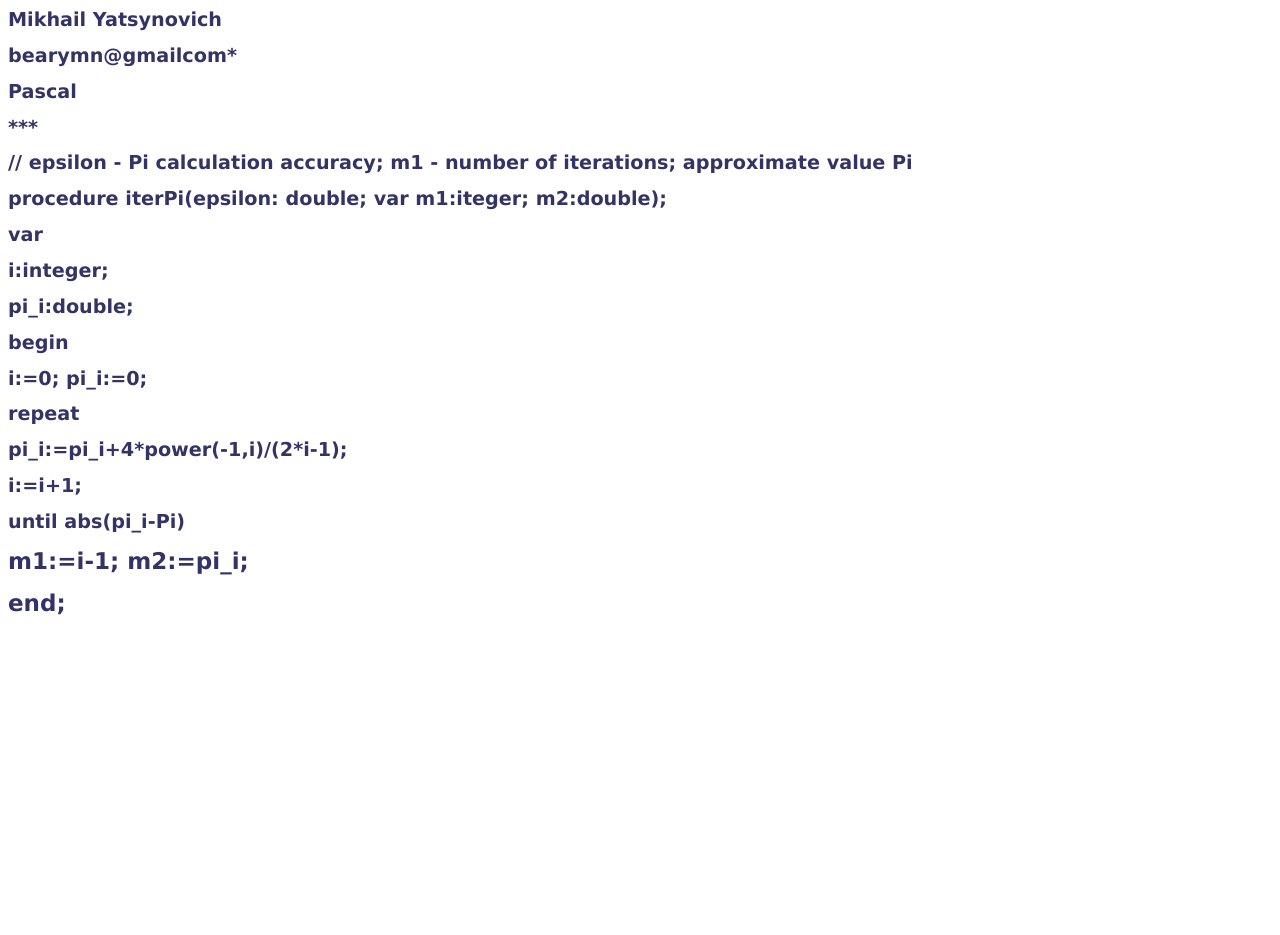
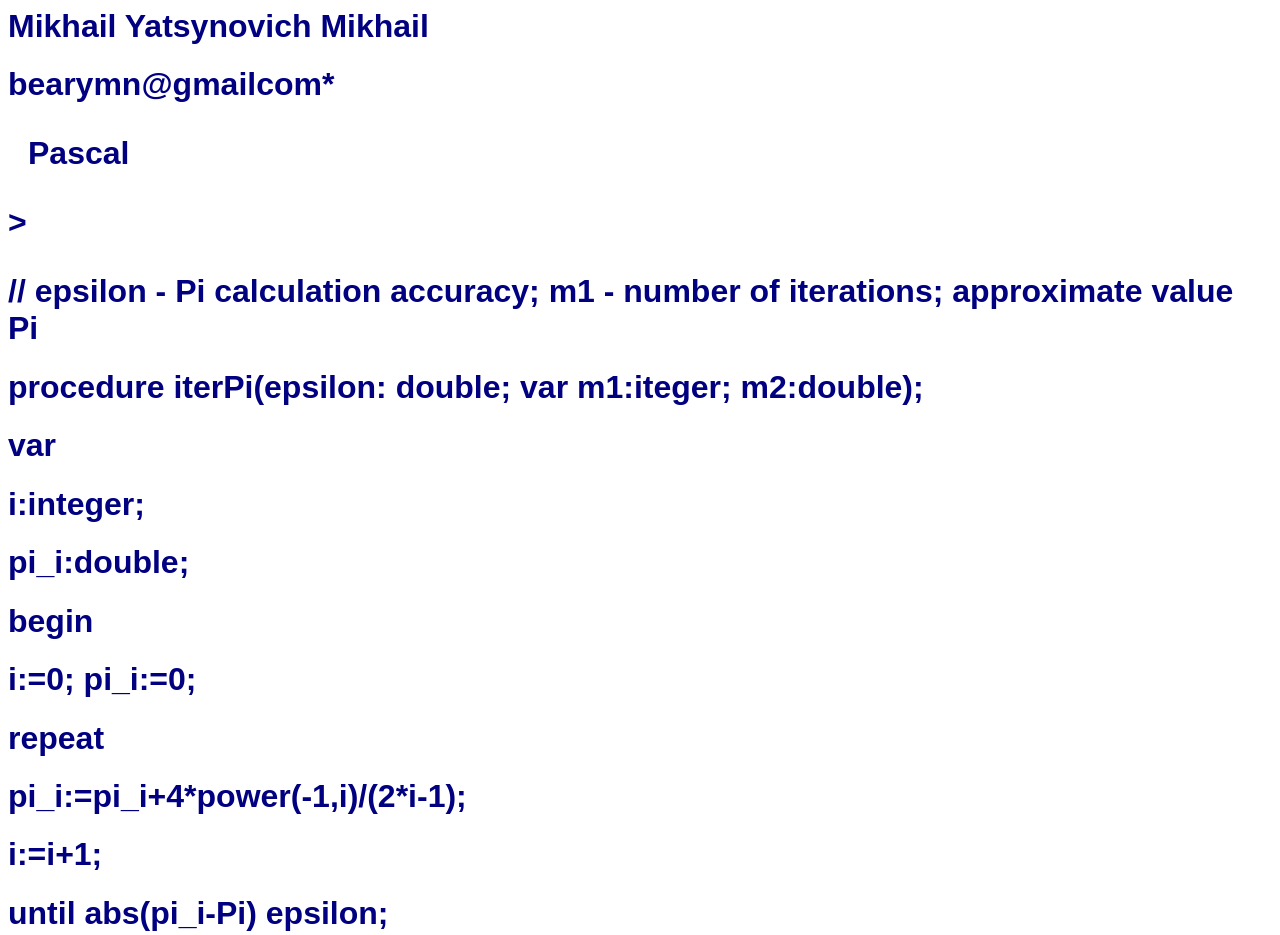
Before and after one commit to bearymn/rsschool-cv, a plain HTML site: page index.html in a window 1280 px wide. Shown: the top 935 px of the page. Before the commit the page ends 800 px from the top, so only its background shows below. Drawn offline with Linux system fonts and the light colour scheme; files whose address does not match are found by name.

Commit message:
doc: edit index.html

```diff
--- a/index.html
+++ b/index.html
@@ -1,21 +1,15 @@
 <html lang="ru">
 <head>
-  <meta charset="utf-8">
+  <link rel="stylesheet" href="d:/rsjsstage0/rsschool-cv/style.css" type="text/css" />
+
 
   <title>CV</title>
-  <style>
-    H1 {
-     font-size: 120%;
-     font-family: Verdana, Arial, Helvetica, sans-serif;
-     color: #333366;
-    }
-   </style>
-  </head>
+   </head>
   <body>
-    <h1>Mikhail Yatsynovich</h1>
+    <h1>Mikhail Yatsynovich Mikhail<h1>
     <h1>bearymn@gmailcom*<h1>
-    <h1>Pascal<h1>
-    <h1>***<h1>
+    <p>Pascal</p>>
+    <p>
     <h1>// epsilon - Pi calculation accuracy; m1 - number of iterations; approximate value Pi<h1>
     <h1>procedure iterPi(epsilon: double; var m1:iteger; m2:double);<h1>
     <h1>var<h1>
@@ -26,9 +20,10 @@
     <h1>repeat<h1>
     <h1>pi_i:=pi_i+4*power(-1,i)/(2*i-1);<h1>
     <h1>i:=i+1;<h1>
-    <h1>until abs(pi_i-Pi)<epsilon;</h1>
+    <h1>until abs(pi_i-Pi) epsilon;<h1>
     <h1>m1:=i-1; m2:=pi_i;<h1>
     <h1>end;<h1>
+    </p>
    </body>
 
 </html>
--- a/style.css
+++ b/style.css
@@ -2,7 +2,7 @@ H1 {
     color: #000080;
     font-size: 200%;
     font-family: Arial, Helvetica, sans-serif;
-    text-align: center;
+    text-align: left;
   }
   P {
     padding-left: 20px;
```
